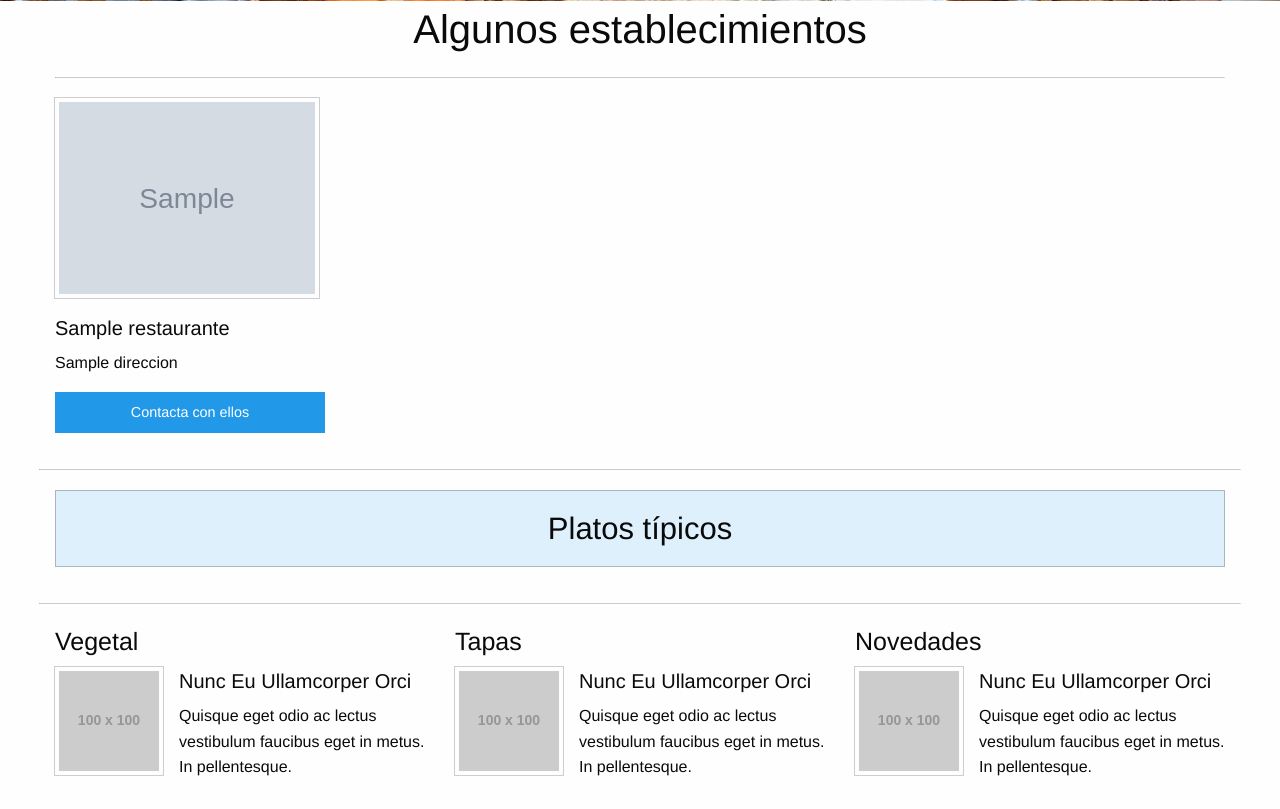
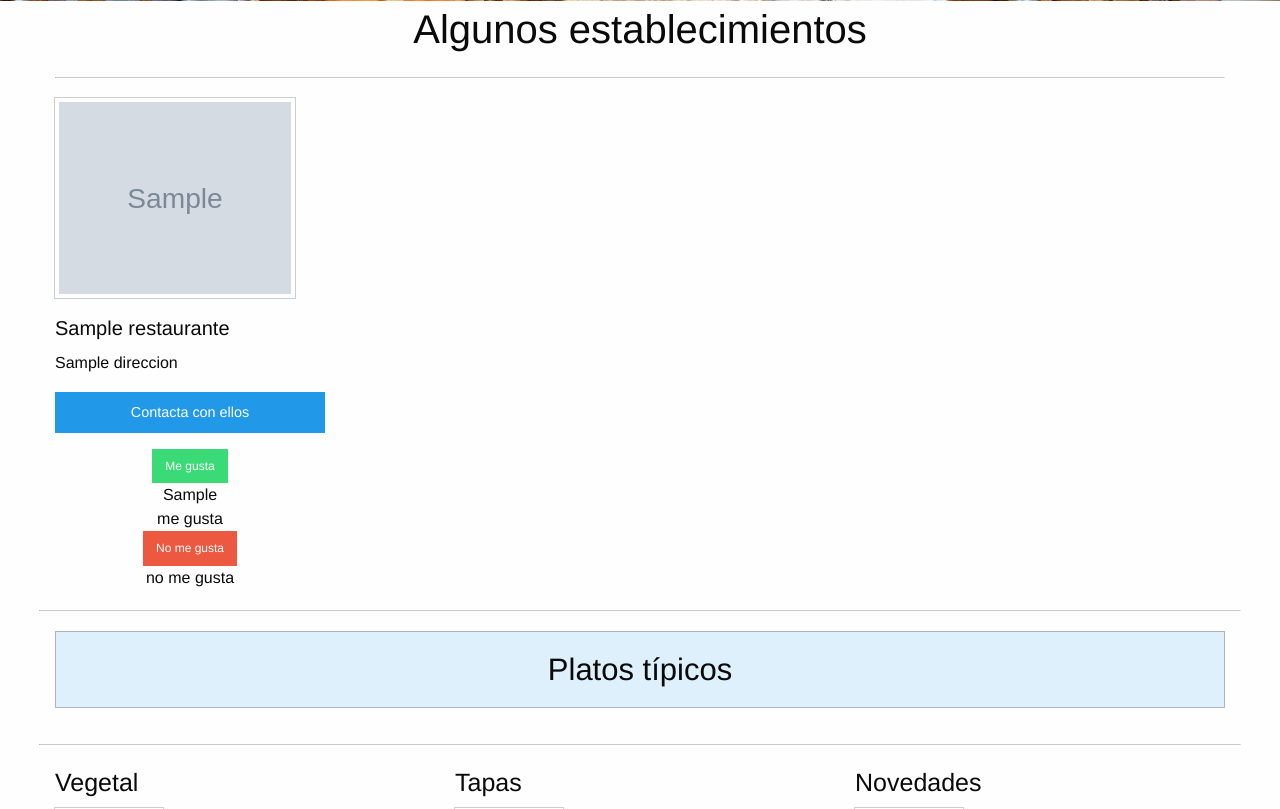
Before and after one commit to Francislley/restaurante02, a Django app: template Restaurantes/templates/base.html in a window 1280 px wide. Shown: the part 533-1342 px from the top of the page. Run offline with Django 3.2, Linux system fonts and the light colour scheme; the template is opened without the code that fills it: most values are stand-ins (such as "Sample title", 1, 10 or a date in 2020); grey boxes marked "Sample" are stand-in pictures; grey boxes labelled with a size stand in for pictures from a placeholder-image service; some libraries are stand-ins or nearby versions.

Commit message:
Se añaden botones de "me gusta" y "no me gusta" para cada restaurante, usando la tecnología de AJAX

```diff
--- a/Restaurantes/app_restaurantes/models.py
+++ b/Restaurantes/app_restaurantes/models.py
@@ -5,6 +5,9 @@
     direccion = models.CharField(max_length=60)
     email     = models.EmailField()
     foto     =  models.CharField(max_length=60, blank=True)
+    me_gusta  = models.IntegerField(blank=True)
+    no_me_gusta  = models.IntegerField(blank=True)
+    id  = models.IntegerField(primary_key=True)
 
     def __unicode__(self):      #For Python 2, use __str__ on Python 3
         return self.nombre
--- a/Restaurantes/app_restaurantes/urls.py
+++ b/Restaurantes/app_restaurantes/urls.py
@@ -10,5 +10,9 @@
     url(r'^hola$', views.hola_funcion, name='hola_funcion'),
     # para /app_restaurante/
     url(r'^$', views.index, name='index'),
+    # para aniadir voto
+    url(r'^like_category/$', views.like_category, name='like_category'),
+    # para aniadir voto negativo (dislike)
+    url(r'^dislike_category/$', views.dislike_category, name='dislike_category'),
 
 ]
--- a/Restaurantes/templates/base.html
+++ b/Restaurantes/templates/base.html
@@ -99,12 +99,48 @@
 
 <div class="row small-up-2 large-up-4">
 
+<script src="https://code.jquery.com/jquery-2.2.2.min.js" integrity="sha256-36cp2Co+/62rEAAYHLmRCPIych47CvdM+uTBJwSzWjI=" crossorigin="anonymous"></script>
+
+<script>
+$(function(){
+	$('.likes').click(function(){
+	    var catid;
+	    catid = $(this).attr("data-catid");
+	    $.get('/app_restaurante/like_category/', {me_gusta: catid}, function(data){
+		       $('#'+catid).html(data);
+		       $('.likes').hide(); //Solo se vota una vez
+	    });
+	});
+
+	$('.dislikes').click(function(){
+	    var catid;
+	    catid = $(this).attr("data-catid");
+	    $.get('/app_restaurante/dislike_category/', {no_me_gusta: catid}, function(data){
+		       $('#'+catid+'.muestra_dislike').html(data);
+		       $('.dislikes').hide(); //Solo se vota una vez
+	    });
+	});
+});
+</script>
+
+
 {% for r in restaurante %}
 	<div class="column">
-		<img class="thumbnail" style ="height: 200px;"src="{{ r.foto }}">
+		<img class="thumbnail" style ="width: 240px; height: 200px;"src="{{ r.foto }}">
 		<h5>{{ r.nombre }}</h5>
 		<p>{{ r.direccion }}</p>
 		<a href="mailto:{{ r.email }}" class="button expanded"> Contacta con ellos</a>
+		<div style="text-align: center;">
+			<div class="likes" data-catid="{{r.id}}">
+			<div class="small button success" class="{{r.id}}" style="margin: 0 auto;"> Me gusta</div> </div>
+			 <div id="{{r.id}}"> {{ r.me_gusta }} </div> me gusta
+
+
+			<div class="dislikes" data-catid="{{r.id}}">
+			<div class="small button alert" class="{{r.id}}" style="margin: 0 auto;"> No me gusta</div> </div>
+			<div class="muestra_dislike" id="{{r.id}}"> {{ r.no_me_gusta }} </div> no me gusta
+		</div>
+
 	</div>
 {% endfor %}
 
```
Also changed, not shown: Restaurantes/population.py (+5 -5 lines).
